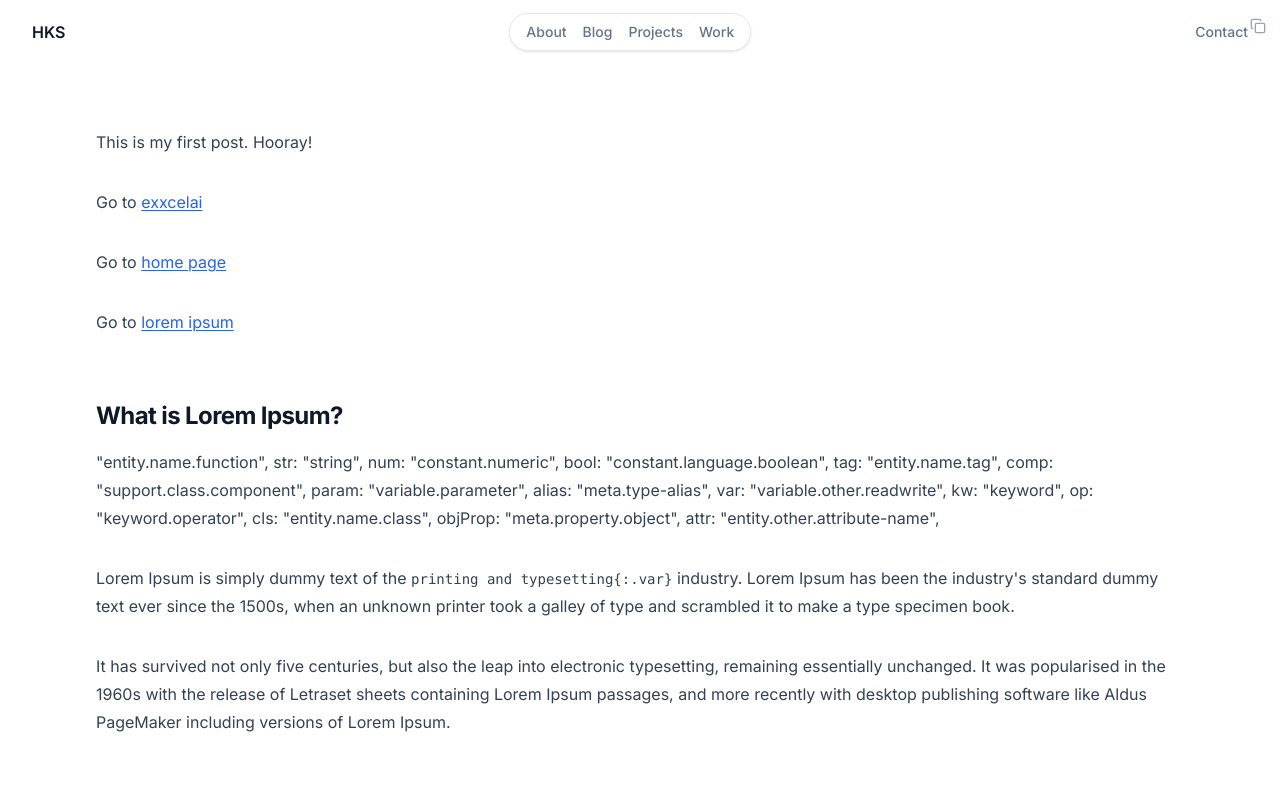
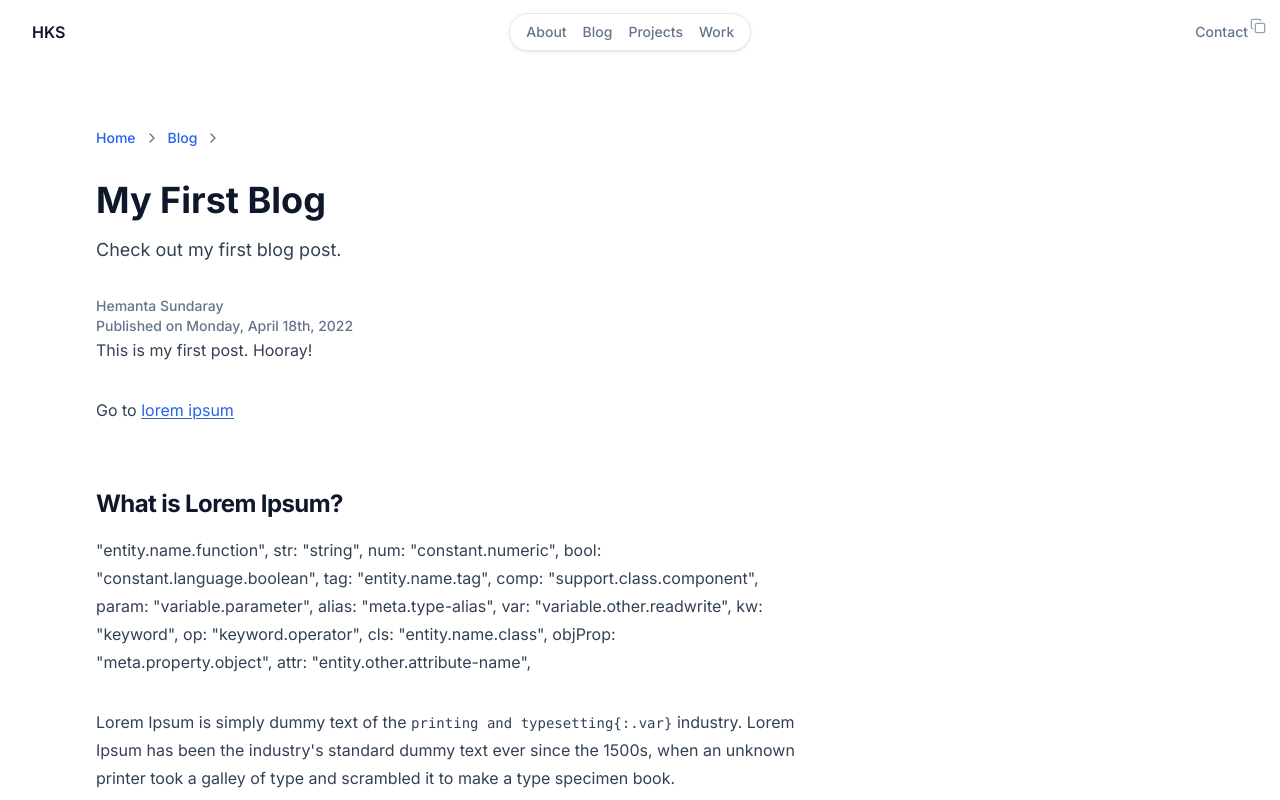
Before and after one commit to sundaray/hemantasundaray, a Next.js app: page /blog/first-post in a window 1280 px wide. Shown: the top 800 px of the page. Built offline with nearby package versions, Linux system fonts and the light colour scheme.

Commit message:
fixing blog post layout

```diff
--- a/app/blog/(posts)/first-post/page.mdx
+++ b/app/blog/(posts)/first-post/page.mdx
@@ -13,10 +13,6 @@ import { Note } from "@/components/note";
 <BlogPostLayout frontmatter={frontmatter}>
 
 This is my first post. Hooray!
-
-Go to [exxcelai](https://www.excelai.pro/#features)
-
-Go to [home page](/)
 
 Go to [lorem ipsum](#what-is-lorem-ipsum)
 
--- a/components/blog-post-layout.tsx
+++ b/components/blog-post-layout.tsx
@@ -24,7 +24,41 @@ export function BlogPostLayout({ children, frontmatter }: BlogPostLayoutProps) {
     <>
       {/* <PageScrollProgress /> */}
       <div className="container max-w-6xl">
-        <article className="prose">{children}</article>
+        <header>
+          <div className="mb-8 flex items-center gap-2 text-sm font-medium">
+            <Link
+              href="/"
+              className="text-primary transition-all hover:underline hover:underline-offset-2"
+            >
+              Home
+            </Link>
+            <Icons.chevronRight className="size-4 text-muted-foreground" />
+            <Link
+              href="/blog"
+              className="text-primary transition-all hover:underline hover:underline-offset-2"
+            >
+              Blog
+            </Link>
+            <Icons.chevronRight className="size-4 text-muted-foreground" />
+          </div>
+          <h1 className="mb-4 text-balance text-3xl font-bold lg:text-4xl">
+            {title}
+          </h1>
+          <p className="mb-8 text-lg text-slate-700">{description}</p>
+          <div className="flex items-center gap-4">
+            {/* <Image
+              src={Avatar}
+              className="size-10 rounded-full object-cover object-center"
+              alt="Author avatar"
+            /> */}
+            <div className="flex flex-col text-sm font-medium text-muted-foreground">
+              <p>{author}</p>
+              <p>Published on {formatDate(publishedAt)}</p>
+            </div>
+          </div>
+        </header>
+
+        <article className="prose max-w-[700px]">{children}</article>
         {/* <header>
           <div className="mb-8 flex items-center gap-2 text-sm font-medium">
             <Link
@@ -58,8 +92,8 @@ export function BlogPostLayout({ children, frontmatter }: BlogPostLayoutProps) {
             </div>
           </div>
         </header>
-        <span className="w-full border-t" />
-        <section className="flex self-center lg:justify-between">
+        <span className="w-full border-t" /> */}
+        {/* <section className="flex self-center lg:justify-between">
           <article className="prose max-w-[700px]">
             {children}
             <div className="mb-4 flex items-center gap-2">
@@ -94,8 +128,8 @@ export function BlogPostLayout({ children, frontmatter }: BlogPostLayoutProps) {
               <SubscribeForm />
             </div>
           </aside>
-        </section>
-        <section className="rounded-lg bg-secondary py-8 lg:py-16">
+        </section> */}
+        {/* <section className="rounded-lg bg-secondary py-8 lg:py-16">
           <Comments />
         </section> */}
       </div>
```
